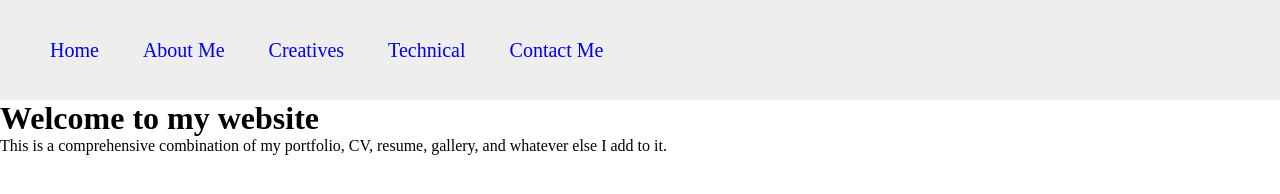
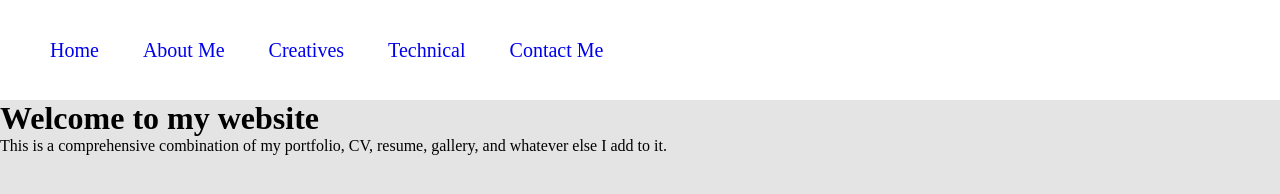
Before and after one commit to jacobneff/jacobneff.github.io, a plain HTML site: page index.html in a window 1280 px wide. Drawn offline with Linux system fonts and the light colour scheme.

Commit message:
Add files via upload

```diff
--- a/style.css
+++ b/style.css
@@ -5,7 +5,7 @@
 }
 
 body {
-    background-color: #ffffff;
+    background-color: #e4e4e4;
 }
 
 ul {
@@ -14,7 +14,7 @@ ul {
 nav {
     width: 100%;
     height: 100px;
-    background-color: #eeeeee;
+    background-color: #ffffff;
 }
 
 ul li {
```
